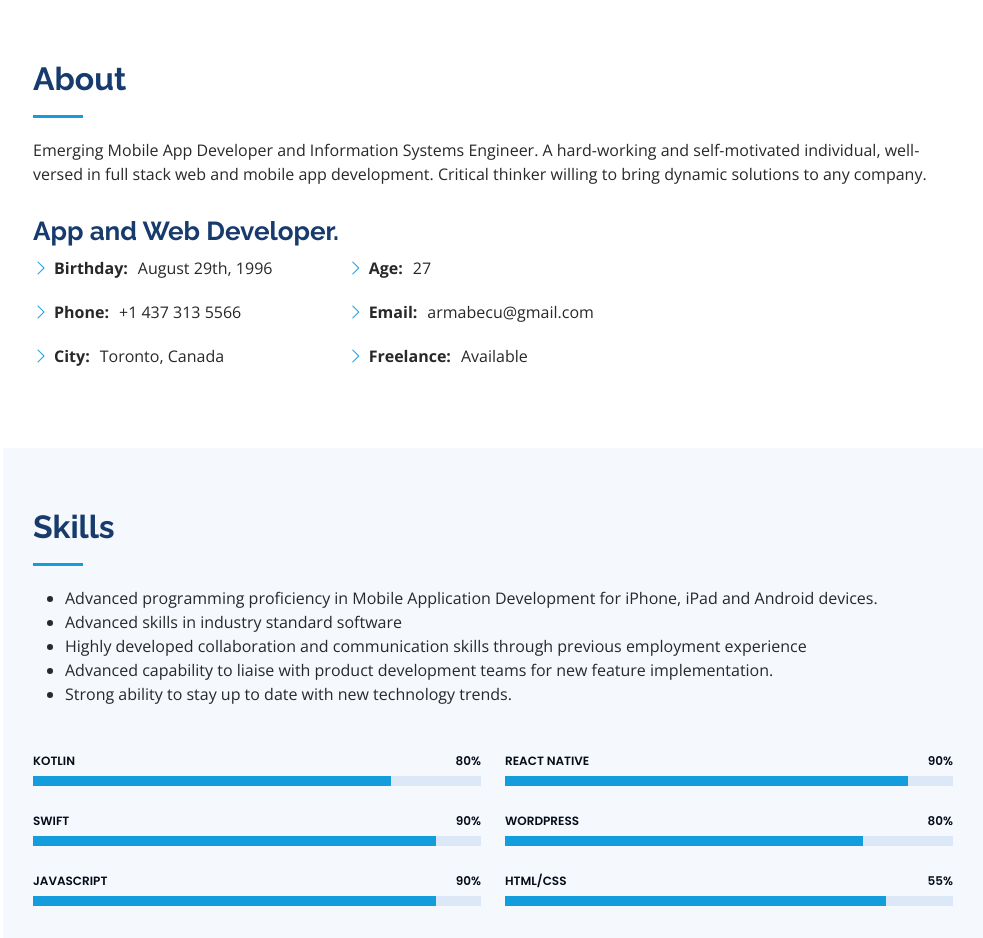
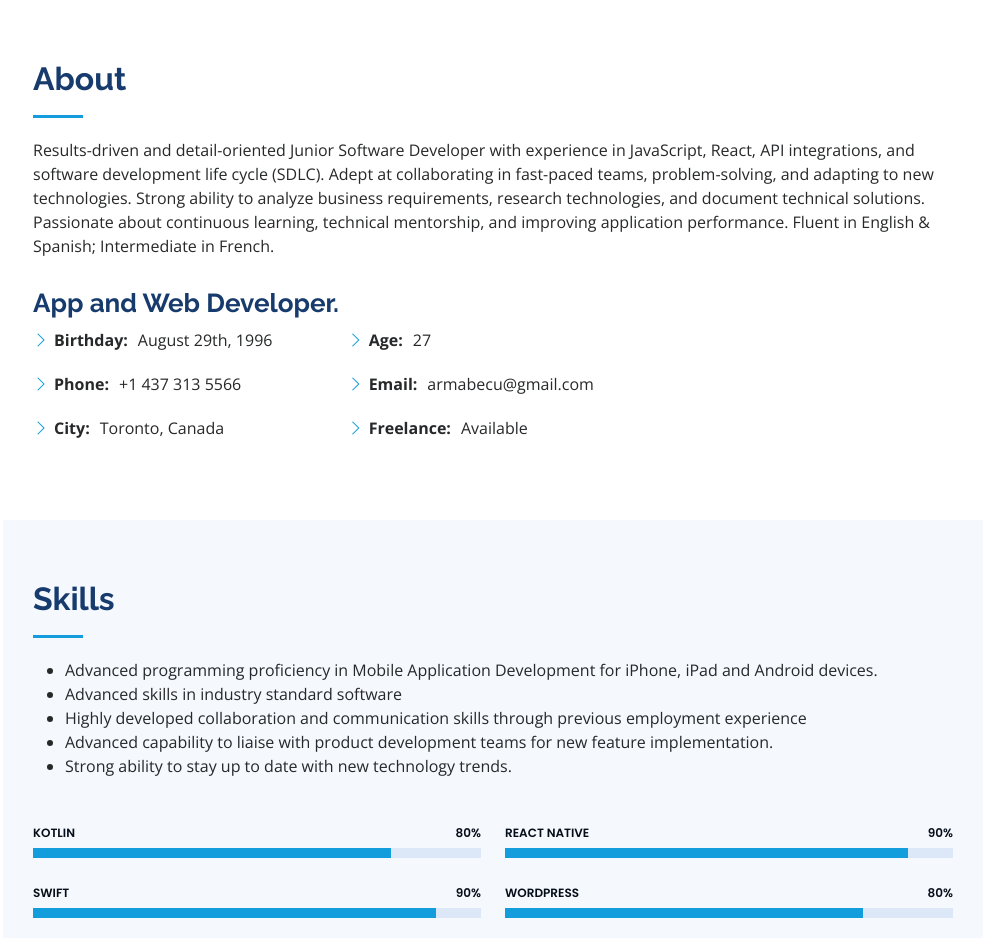
Before and after one commit to armabecu/portfolio, a plain HTML site: page index.html in a window 1280 px wide. Shown: the part 800-1738 px from the top of the page, without its empty margins (297-1280 px from the left). Drawn offline with nearby package versions, Linux system fonts and the light colour scheme.

Commit message:
Update index.html

```diff
--- a/index.html
+++ b/index.html
@@ -86,9 +86,7 @@
 
         <div class="section-title">
           <h2>About</h2>
-          <p>Emerging Mobile App Developer and Information Systems Engineer. A hard-working and self-motivated individual,
-            well-versed in full stack web and mobile app development. Critical thinker willing to bring dynamic
-            solutions to any company. </p>
+          <p>Results-driven and detail-oriented Junior Software Developer with experience in JavaScript, React, API integrations, and software development life cycle (SDLC). Adept at collaborating in fast-paced teams, problem-solving, and adapting to new technologies. Strong ability to analyze business requirements, research technologies, and document technical solutions. Passionate about continuous learning, technical mentorship, and improving application performance. Fluent in English & Spanish; Intermediate in French. </p>
         </div>
 
         <div class="row">
```
